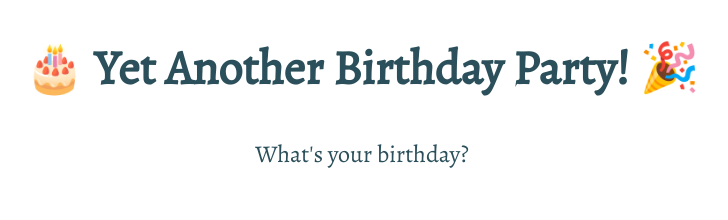
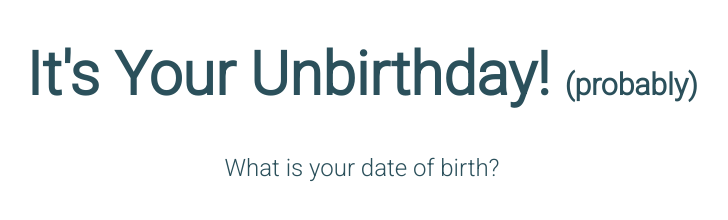
Before and after one commit to soxofaan/your-unbirthday, a plain HTML site: page index.html in a window 1280 px wide. Shown: the whole page, without its empty margins (278-1006 px from the left). Drawn offline with nearby package versions, Linux system fonts and the light colour scheme.

Commit message:
Various design tweaks

```diff
--- a/index.html
+++ b/index.html
@@ -3,17 +3,19 @@
 <head>
     <meta charset="UTF-8">
     <title>Happy birthday</title>
-    <link href="https://fonts.googleapis.com/css?family=Alegreya|Caveat|Oswald" rel="stylesheet">
+    <link href="https://fonts.googleapis.com/css?family=Roboto:300|Alegreya|Caveat|Oswald" rel="stylesheet">
     <link rel="stylesheet" type="text/css" href="main.css">
     <meta name="viewport" content="width=device-width, initial-scale=1.0">
     <script data-main="app/main.js" src="lib/require.js"></script>
 </head>
 <body>
 
-<h1>&#127874; Yet Another Birthday Party! &#127881;</h1>
+<div id="title">
+    <h1>It's Your Unbirthday! <small>(probably)</small></h1>
+</div>
 
 <div id="date-select">
-    What's your birthday?
+    What is your date of birth?
     <div id="date-form"></div>
 </div>
 
--- a/main.css
+++ b/main.css
@@ -4,17 +4,27 @@ body {
     font-size: 16px;
     line-height: 1.5;
     color: #2b505b;
-    font-family: 'Alegreya', serif;
+    font-family: 'Roboto', sans-serif;
+}
+
+#title {
+    text-align: center;
+    margin: 30px 0;
 }
 
 h1 {
-    font-size: 48px;
+    font-size: 60px;
     text-align: center;
+    margin: 0;
+}
+
+#title small {
+  font-size: 50%;
 }
 
 #date-select {
     text-align: center;
-    margin: 20px;
+    margin: 30px 0;
     font-size: 24px;
 }
 
@@ -29,7 +39,7 @@ h1 {
 
 div#calendar {
     width: 800px;
-    margin: 0 auto;
+    margin: 30px auto;
 }
 
 .month-section {
@@ -43,6 +53,7 @@ div#calendar {
     display: inline-block;
     vertical-align: top;
     text-align: right;
+    font-family: 'Alegreya', serif;
 }
 
 .month-label .month {
@@ -81,6 +92,7 @@ div#calendar {
     letter-spacing: .2em;
     width: 5em;
     vertical-align: middle;
+    font-family: 'Alegreya', serif;
 }
 
 .birthday .day {
```
